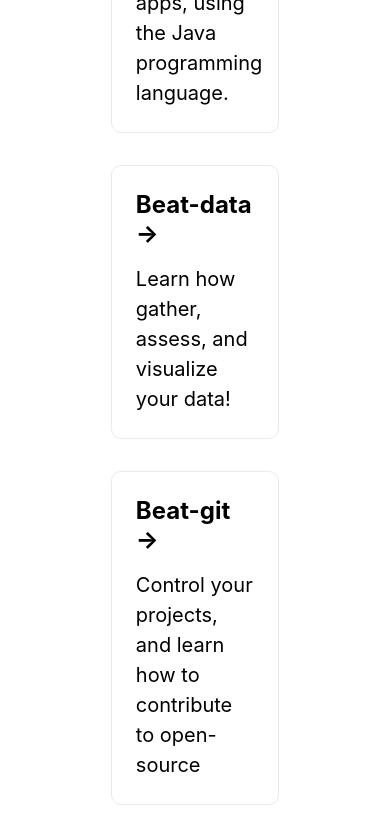
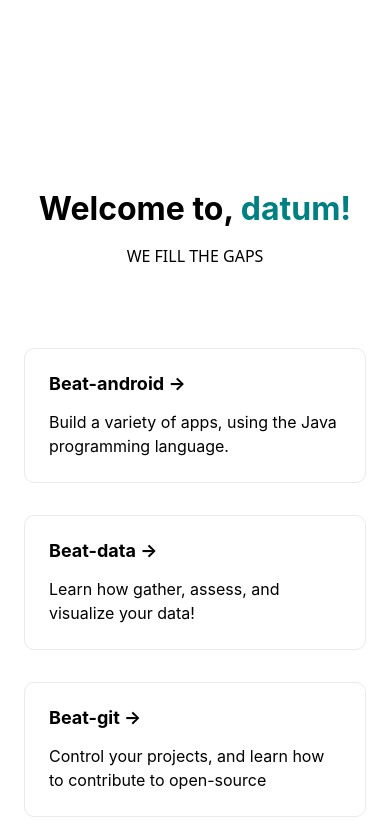
Before and after one commit to mutairibassam/mutairibassam.github.io, a Next.js app in the folder datum/: page / in a window 390 px wide. Shown: the top 837 px of the page. Built offline with nearby package versions, Linux system fonts and the light colour scheme.

Commit message:
style: main page mobile responsive

```diff
--- a/datum/styles/Home.module.scss
+++ b/datum/styles/Home.module.scss
@@ -110,9 +110,30 @@ $primary_color: teal;
   text-decoration: underline;
 }
 
-@media (max-width: 600px) {
-  .grid {
-    width: 100%;
-    flex-direction: column;
+@media screen and (max-width: 600px) {
+  .container {
+    .main {
+      margin-top: 500px;
+      display: flex;
+      flex-direction: column;
+    }
+    .title {
+      font-size: xx-large;
+    }
+    .description {
+      font-size: medium;
+    }
+    .card {
+      width: 100%;
+    }
+    .card h2 {
+      font-size: large;
+    }
+    .card p {
+      font-size: medium;
+    }
+    .reg_btn {
+      align-self: center;
+    }
   }
 }
```
